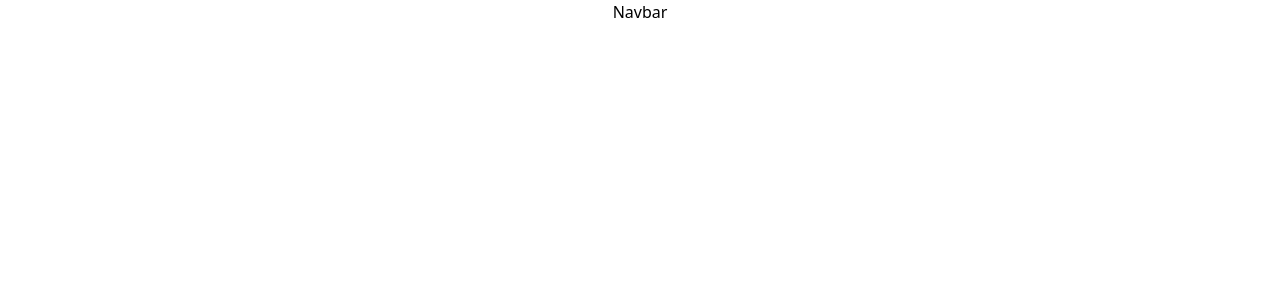
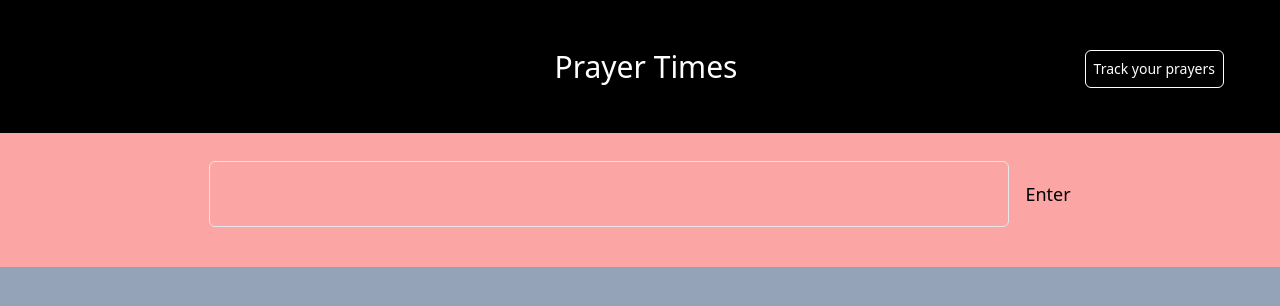
Before and after one commit to ArhamNaeem/prayer-times-app, a React (Vite) app: page / in a window 1280 px wide. Shown: the top 306 px of the page. Built offline with nearby package versions, Linux system fonts and the light colour scheme; no server answers.

Commit message:
created main page

```diff
--- a/src/App.tsx
+++ b/src/App.tsx
@@ -1,13 +1,18 @@
 import Navbar from "./Navbar"
 import PrayerTime from "./PrayerTime"
+import { QueryClient, QueryClientProvider } from '@tanstack/react-query'
 function App() {
+  const client = new QueryClient();
   return (
     <>
-        <Navbar />
-      {/* <PrayerTime/> */}
+      <div className="h-screen">
+        <QueryClientProvider client = {client}>
+          <Navbar />
+          <PrayerTime />
+        </QueryClientProvider>
+      </div>
     </>
-
-  )
+  );
 }
 
 export default App
--- a/src/Navbar.tsx
+++ b/src/Navbar.tsx
@@ -1,7 +1,18 @@
-import React from 'react'
+import React from "react";
 
 export default function Navbar() {
+  const SignInPopUp = () => {
+   console.log('please log in or sign up')
+ }
+
   return (
-    <div className=' text-center h-11 w-screen'>Navbar</div>
-  )
+    <div className=" bg-black h-1/6 justify-center text-white flex items-center pl-10 md:pl-3  text-3xl">
+      <p>Prayer Times</p>
+      <p className="p-3 pb-0 md:p-0 md:absolute md:right-14 ">
+        <button onClick={SignInPopUp} className="text-sm border border-white p-2 rounded-md">
+          Track your prayers
+        </button>
+      </p>
+    </div>
+  );
 }
--- a/src/PrayerTime.tsx
+++ b/src/PrayerTime.tsx
@@ -1,9 +1,42 @@
-import React from 'react'
+import React, { useState } from 'react'
+import { useQuery } from '@tanstack/react-query'
+import Axios from 'axios'
+export default function PrayerTime() {
+  const [place, setPlace] = useState("")
 
-export default function PrayerTime() {
+ const options = {
+   method: "GET",
+   url: "https://muslimsalat.p.rapidapi.com/london.json",
+   headers: {
+     "X-RapidAPI-Key": "e4dc96987amsh59592396d8737d5p14a628jsn28eebe89c2aa",
+     "X-RapidAPI-Host": "muslimsalat.p.rapidapi.com",
+   },
+ };
+
+     const { data } = useQuery(["cat"], () => {
+       return Axios.request(
+         options
+       ).then((res) => res.data);
+     });
+
+  const fetchAPI = () => {
+
+  }
   return (
-    <div>
-      time
+    <div className=" bg-slate-400 h-5/6 ">
+      <div className="bg-red-300 h-1/5 flex justify-center p-10 pt-0">
+        <input
+          type="text"
+          onChange={(e) => {
+            (setPlace(e.target.value)
+            )
+            //  console.log(text);
+          }}
+          className="mr-4 mt-7 rounded-md outline-none bg-transparent border p-2 text-sm w-2/3"
+        />
+        <button onClick={fetchAPI} className='mt-7 text-lg hover:text-white'>Enter</button>
+      </div>
+      {console.log(data?.items[0])}
     </div>
-  )
+  );
 }
```
